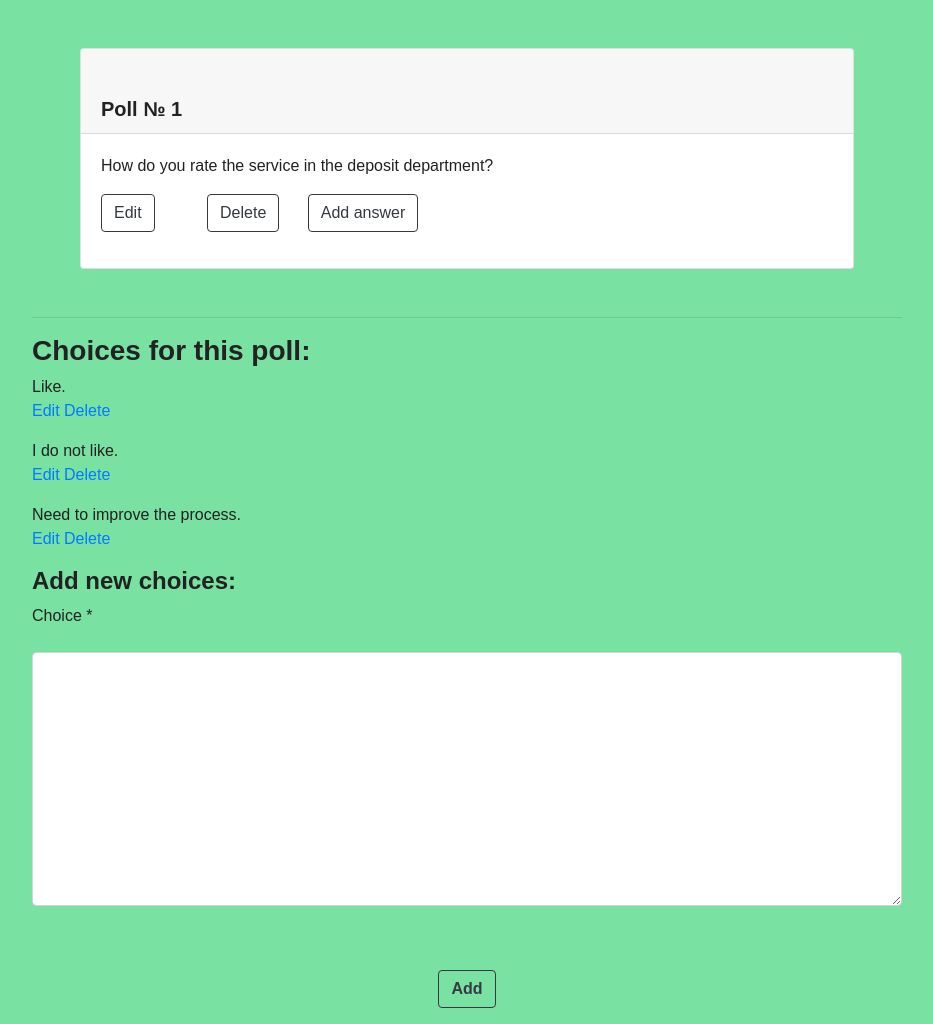
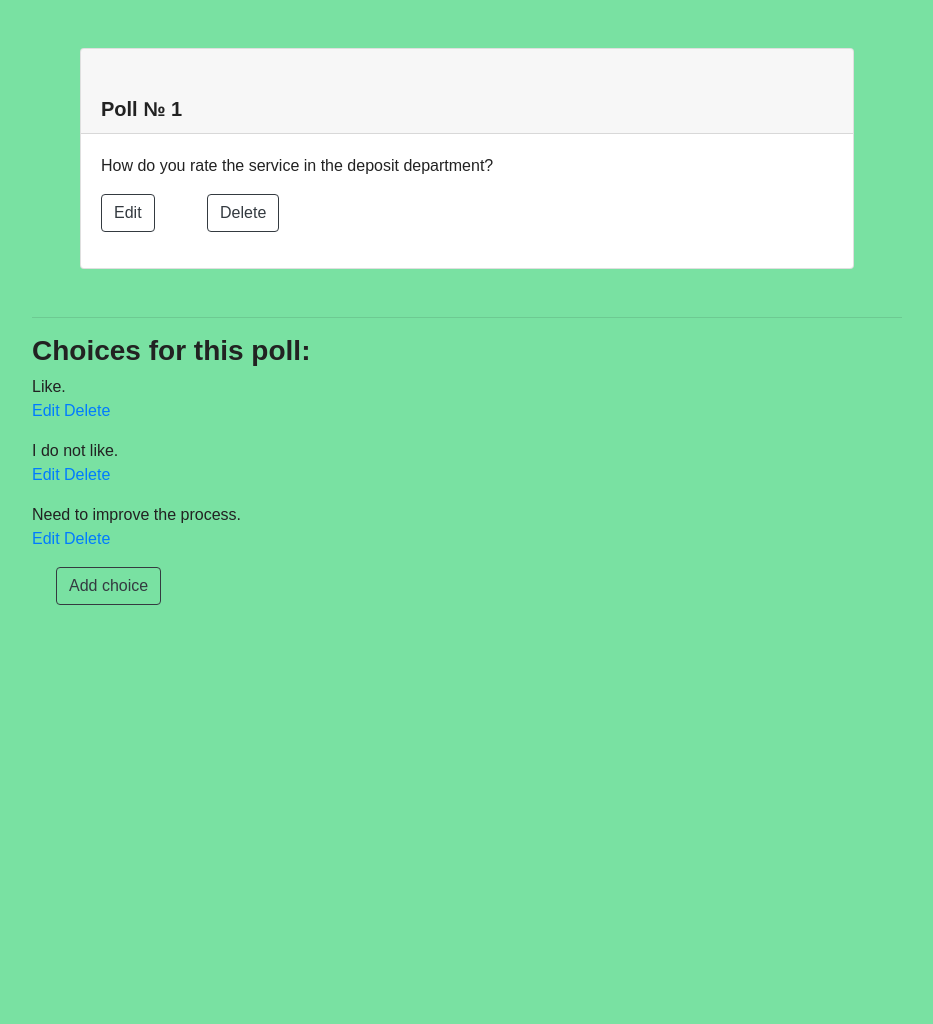
Before and after one commit to Aisuluu1405/python_group_3_exam_7_Aisulu_Dzhusupova, a Django app: page /poll/1/ in a window 1280 px wide. Shown: the part 94-1118 px from the top of the page, without its empty margins (173-1106 px from the left). After the commit the page ends 699 px from the top, so only its background shows below. Run offline with Django 3.2, Linux system fonts and the light colour scheme; data comes from the database, SQL or seed files in the repository; some libraries are stand-ins or nearby versions.

Commit message:
Добавила ссылку для добавления нового варианта со страницы просмотра опроса, сделала создание варианта опроса'ChoiceForPollCreateView'.

```diff
--- a/source/main/urls.py
+++ b/source/main/urls.py
@@ -15,7 +15,9 @@ Including another URLconf
 """
 from django.contrib import admin
 from django.urls import path
-from webapp.views import PollIndexView, PollView, PollCreateView, PollEditView, PollDeleteView
+from webapp.views import PollIndexView, PollView, PollCreateView, PollEditView, PollDeleteView,\
+    ChoiceForPollCreateView
+
 
 urlpatterns = [
     path('admin/', admin.site.urls),
@@ -24,4 +26,5 @@ urlpatterns = [
     path('poll/add/', PollCreateView.as_view(), name='poll_create'),
     path('poll/<int:pk>/edit/', PollEditView.as_view(), name='poll_edit'),
     path('poll/<int:pk>/delete/', PollDeleteView.as_view(), name='poll_delete'),
+    path('poll/<int:pk>/add-choice/', ChoiceForPollCreateView.as_view(), name='poll_choice_add')
 ]
--- a/source/webapp/templates/poll/poll.html
+++ b/source/webapp/templates/poll/poll.html
@@ -9,7 +9,6 @@
       <p>
         <a href="{% url 'poll_edit' poll.pk %}" class="btn btn-outline-dark">Edit</a>
         <a href="{% url 'poll_delete' poll.pk %}" class="btn btn-outline-dark ml-5">Delete</a>
-          <a href="#add_comment" class="btn btn-outline-dark ml-4">Add answer</a>
       </p>
   </div>
 </div>
@@ -31,13 +30,8 @@
             <p>No choices yet.</p>
         {% endfor %}
     </div>
-
+    <a href="{% url 'poll_choice_add' poll.pk %}" class="btn btn-outline-dark ml-4">Add сhoice</a>
     {% if is_paginated %}
         {% include 'partial/pagination.html' %}
     {% endif %}
-    <h4><b>Add new choices:</b></h4>
-    <form action="" method="POST" id="add_comment">
-        {% include 'partial/form.html' with button_text='Add' %}
-    </form>
-
 {% endblock %}
--- a/source/webapp/views/__init__.py
+++ b/source/webapp/views/__init__.py
@@ -1 +1,2 @@
 from webapp.views.poll_views import PollIndexView, PollView, PollCreateView, PollEditView, PollDeleteView
+from webapp.views.choice_view import ChoiceForPollCreateView
--- a/source/webapp/views/poll_views.py
+++ b/source/webapp/views/poll_views.py
@@ -1,12 +1,6 @@
 from django.core.paginator import Paginator
-
-# from django.http import request
-from django.shortcuts import redirect, render, get_object_or_404
 from django.urls import reverse, reverse_lazy
-from django.utils.http import urlencode
-
 from django.views.generic import ListView, DetailView, CreateView, UpdateView, DeleteView
-
 from webapp.forms import PollForm, PollChoiceForm
 from webapp.models import Poll
 
@@ -33,7 +27,7 @@ class PollView(DetailView):
         return context
 
     def paginate_choices_to_context(self, choices, context):
-        paginator = Paginator(choices, 3, 0)
+        paginator = Paginator(choices, 5, 0)
         page_number = self.request.GET.get('page', 1)
         page = paginator.get_page(page_number)
         context['paginator'] = paginator
```
Also changed, not shown: source/webapp/templates/choice/create.html (added, +11 -0 lines), source/webapp/views/choice_view.py (added, +16 -0 lines).
